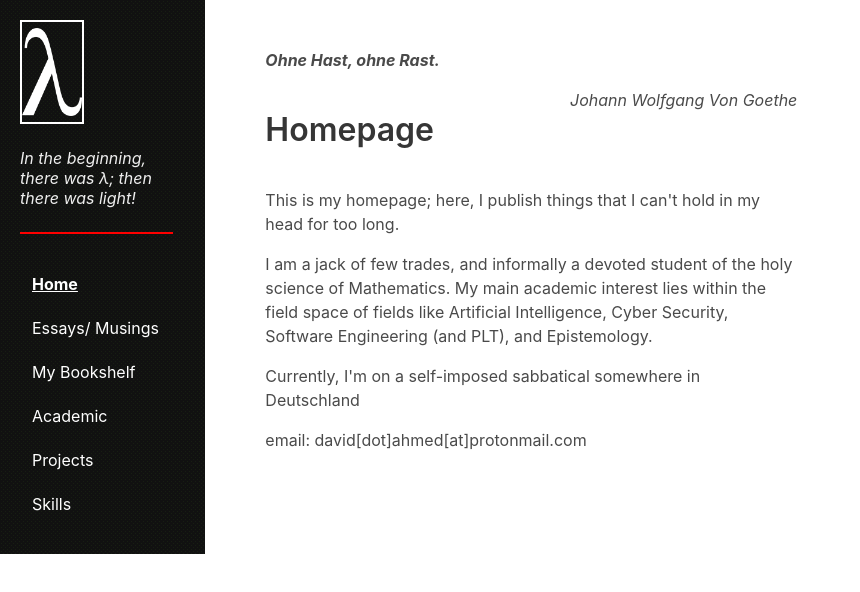
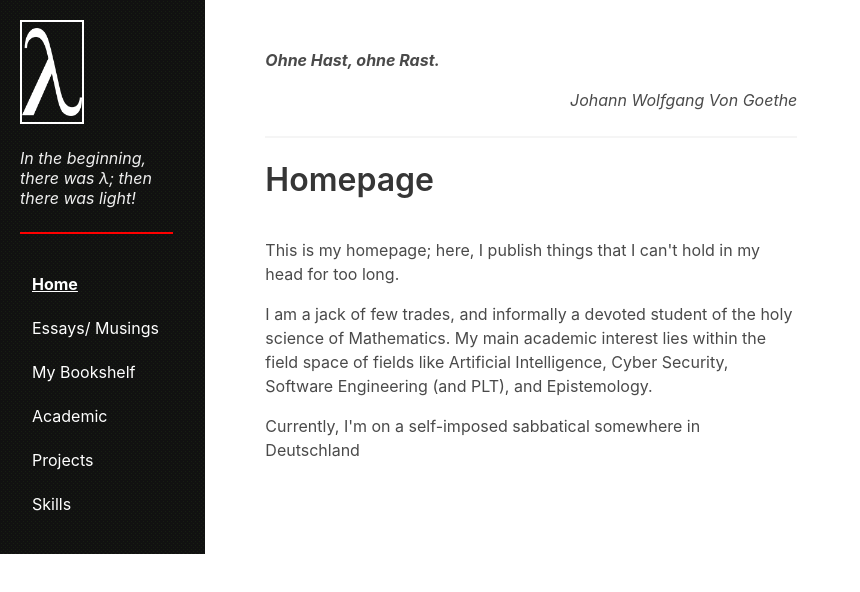
Before and after one commit to davidahmed/personal-homepage, a Vue app: page /#/ in a window 1280 px wide. Shown: the top 592 px of the page, without its empty margins (0-860 px from the left). Built offline with nearby package versions, Linux system fonts and the light colour scheme.

Commit message:
Remove email

```diff
--- a/src/components/Home.vue
+++ b/src/components/Home.vue
@@ -2,11 +2,11 @@
 	<div>
 		<section class="section">
 		<Quote quote="Ohne Hast, ohne Rast." author="Johann Wolfgang Von Goethe"/>
+		<hr>
 		<h2 class="title">Homepage</h2>
 		<p> This is my homepage; here, I publish things that I can't hold in my head for too long. </p>
 		<p> I am a jack of few trades, and informally a devoted student of the holy science of Mathematics. My main academic interest lies within the field space of fields like Artificial Intelligence, Cyber Security, Software Engineering (and PLT), and Epistemology.</p>
 		<p> Currently, I'm on a self-imposed sabbatical somewhere in Deutschland </p>
-		<p>email: david[dot]ahmed[at]protonmail.com</p>
 		</section>
 	</div>
 </template>
```
